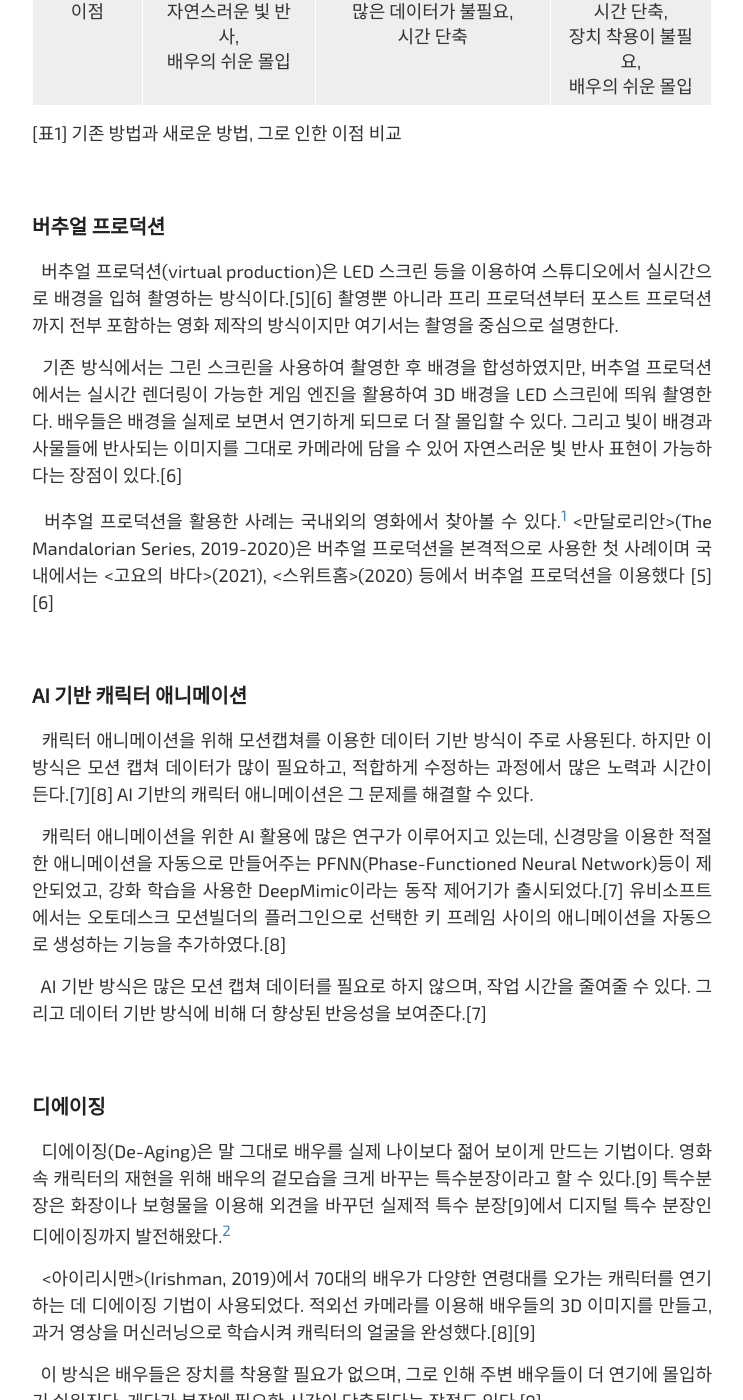
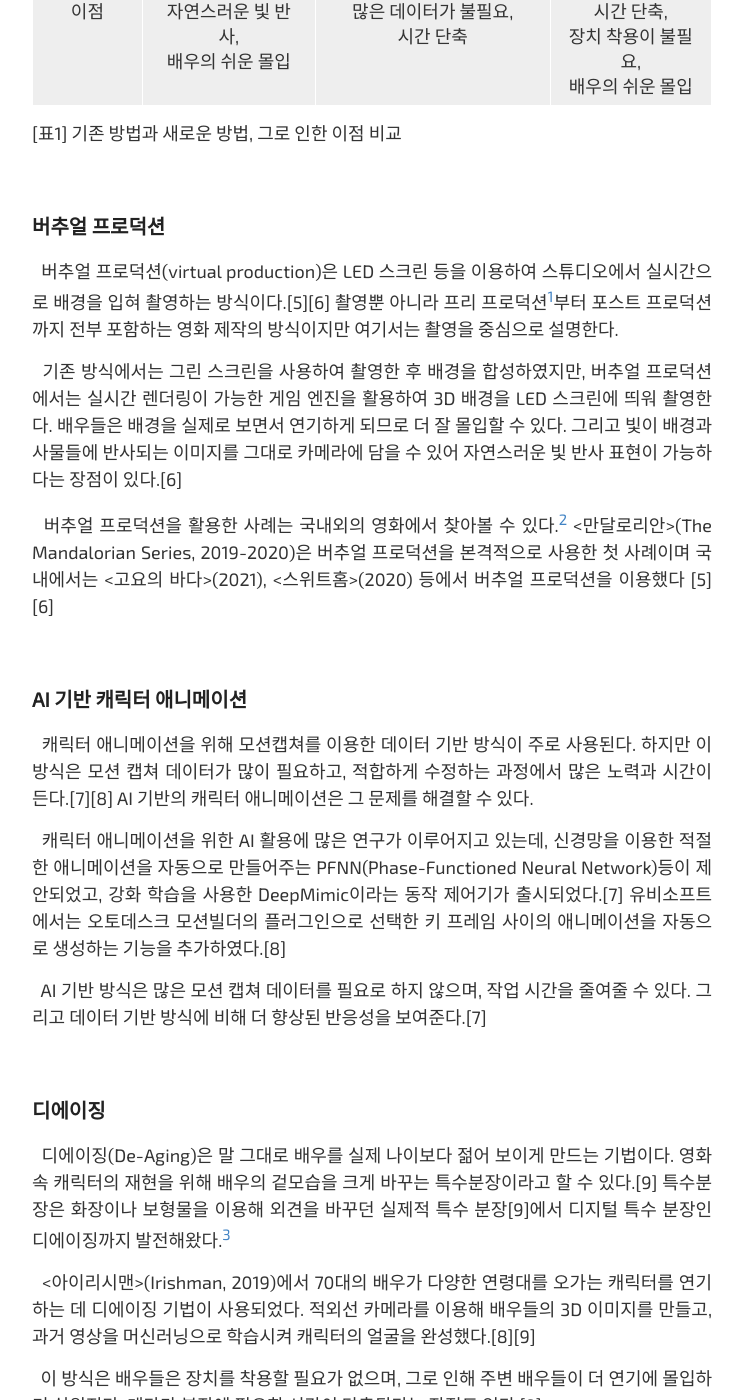
Before and after one commit to Sleeping-Gabin/Sleeping-Gabin.github.io, a Jekyll site: the page built from _posts/2023-10-06-VFX-survey.md, in a window 1280 px wide and 1400 px high, scrolled down 1272 px. Shown: the whole window, without its empty margins (268-1011 px from the left). Built offline with Jekyll 4.4.1, drawn with Linux system fonts in a browser that asks for light colours; some web fonts are replaced; some of the changed lines change nothing that is shown; some of the changed text lies outside the part shown.

Commit message:
add footnote

```diff
--- a/_posts/2023-10-06-VFX-survey.md
+++ b/_posts/2023-10-06-VFX-survey.md
@@ -37,12 +37,12 @@
 <br>
 
 ### 버추얼 프로덕션
-&nbsp;&nbsp;버추얼 프로덕션(virtual production)은 LED 스크린 등을 이용하여 스튜디오에서 실시간으로 배경을 입혀 촬영하는 방식이다.[5][6] 촬영뿐 아니라 프리 프로덕션부터 포스트 프로덕션까지 전부 포함하는 영화 제작의 방식이지만 여기서는 촬영을 중심으로 설명한다.
+&nbsp;&nbsp;버추얼 프로덕션(virtual production)은 LED 스크린 등을 이용하여 스튜디오에서 실시간으로 배경을 입혀 촬영하는 방식이다.[5][6] 촬영뿐 아니라 프리 프로덕션[^1]부터 포스트 프로덕션까지 전부 포함하는 영화 제작의 방식이지만 여기서는 촬영을 중심으로 설명한다.
 
 &nbsp;&nbsp;기존 방식에서는 그린 스크린을 사용하여 촬영한 후 배경을 합성하였지만, 버추얼 프로덕션에서는 실시간 렌더링이 가능한 게임 엔진을 활용하여 3D 배경을 LED 스크린에 띄워 촬영한다. 배우들은 배경을 실제로 보면서 연기하게 되므로 더 잘 몰입할 수 있다. 그리고 빛이 배경과 사물들에 반사되는 이미지를 그대로 카메라에 담을 수 있어 자연스러운 빛 반사 표현이 가능하다는 장점이 있다.[6]
 
 
-&nbsp;&nbsp;버추얼 프로덕션을 활용한 사례는 국내외의 영화에서 찾아볼 수 있다.[^1] \<만달로리안\>(The Mandalorian Series, 2019-2020)은 버추얼 프로덕션을 본격적으로 사용한 첫 사례이며 국내에서는 \<고요의 바다\>(2021), \<스위트홈\>(2020) 등에서 버추얼 프로덕션을 이용했다 [5][6]
+&nbsp;&nbsp;버추얼 프로덕션을 활용한 사례는 국내외의 영화에서 찾아볼 수 있다.[^2] \<만달로리안\>(The Mandalorian Series, 2019-2020)은 버추얼 프로덕션을 본격적으로 사용한 첫 사례이며 국내에서는 \<고요의 바다\>(2021), \<스위트홈\>(2020) 등에서 버추얼 프로덕션을 이용했다 [5][6]
 
 <br>
 
@@ -57,7 +57,7 @@
 
 ### 디에이징
 &nbsp;&nbsp;디에이징(De-Aging)은 말 그대로 배우를 실제 나이보다 젊어 보이게 만드는 기법이다. 영화 속 캐릭터의 재현을 위해 배우의 겉모습을 크게 바꾸는 특수분장이라고 할 수 있다.[9]
-특수분장은 화장이나 보형물을 이용해 외견을 바꾸던 실제적 특수 분장[9]에서 디지털 특수 분장인 디에이징까지 발전해왔다.[^2]
+특수분장은 화장이나 보형물을 이용해 외견을 바꾸던 실제적 특수 분장[9]에서 디지털 특수 분장인 디에이징까지 발전해왔다.[^3]
 
 &nbsp;&nbsp;\<아이리시맨\>(Irishman, 2019)에서 70대의 배우가 다양한 연령대를 오가는 캐릭터를 연기하는 데 디에이징 기법이 사용되었다. 적외선 카메라를 이용해 배우들의 3D 이미지를 만들고, 과거 영상을 머신러닝으로 학습시켜 캐릭터의 얼굴을 완성했다.[8][9]
 
@@ -68,7 +68,7 @@
 |                  | 버추얼 프로덕션               | AI 기반 캐릭터 애니메이션 | 디에이징                       |
 |:----------------:|:-----------------------------:|:-------------------------:|:------------------------------:|
 | 활용 도구 / 기술 | LED 스크린,<br>실시간 렌더링   | 신경망,<br>강화 학습       | 적외선 카메라,<br>머신 러닝     |
-| 관련 소프트웨어  | 언리얼 엔진                   | 오토데스크 모션빌더       | Flux[^3],<br>AI Face Finder[^4] |
+| 관련 소프트웨어  | 언리얼 엔진                   | 오토데스크 모션빌더       | Flux[^4],<br>AI Face Finder[^5] |
 | 사례             | \<만달로리안\>,<br>\<고요의 바다\> |                           | \<아이리시맨\>                   |
 
 [표2] 새로운 방식의 활용 도구 및 기술, 관련 소프트웨어, 사례 비교
@@ -99,7 +99,8 @@
 <br>
 
 ---
-[^1]: 영화에서만 쓰이는 건 아니다.
-[^2]: 물론 디에이징 이전에도 컴퓨터 그래픽을 활용하는 디지털 특수분장을 사용했다.
-[^3]: 만들어진 3D 이미지에 조명을 더하고 세밀한 표정을 만든다.[9]
-[^4]: 입력된 장면과 가장 비슷한 배우의 사진을 찾아준다.[8]
+[^1]: 영화는 보통 프리 프로덕션, 프로덕션, 포스트 프로덕션의 과정으로 제작된다.[2]
+[^2]: 영화에서만 쓰이는 건 아니다.
+[^3]: 물론 디에이징 이전에도 컴퓨터 그래픽을 활용하는 디지털 특수분장을 사용했다.
+[^4]: 만들어진 3D 이미지에 조명을 더하고 세밀한 표정을 만든다.[9]
+[^5]: 입력된 장면과 가장 비슷한 배우의 사진을 찾아준다.[8]
```
